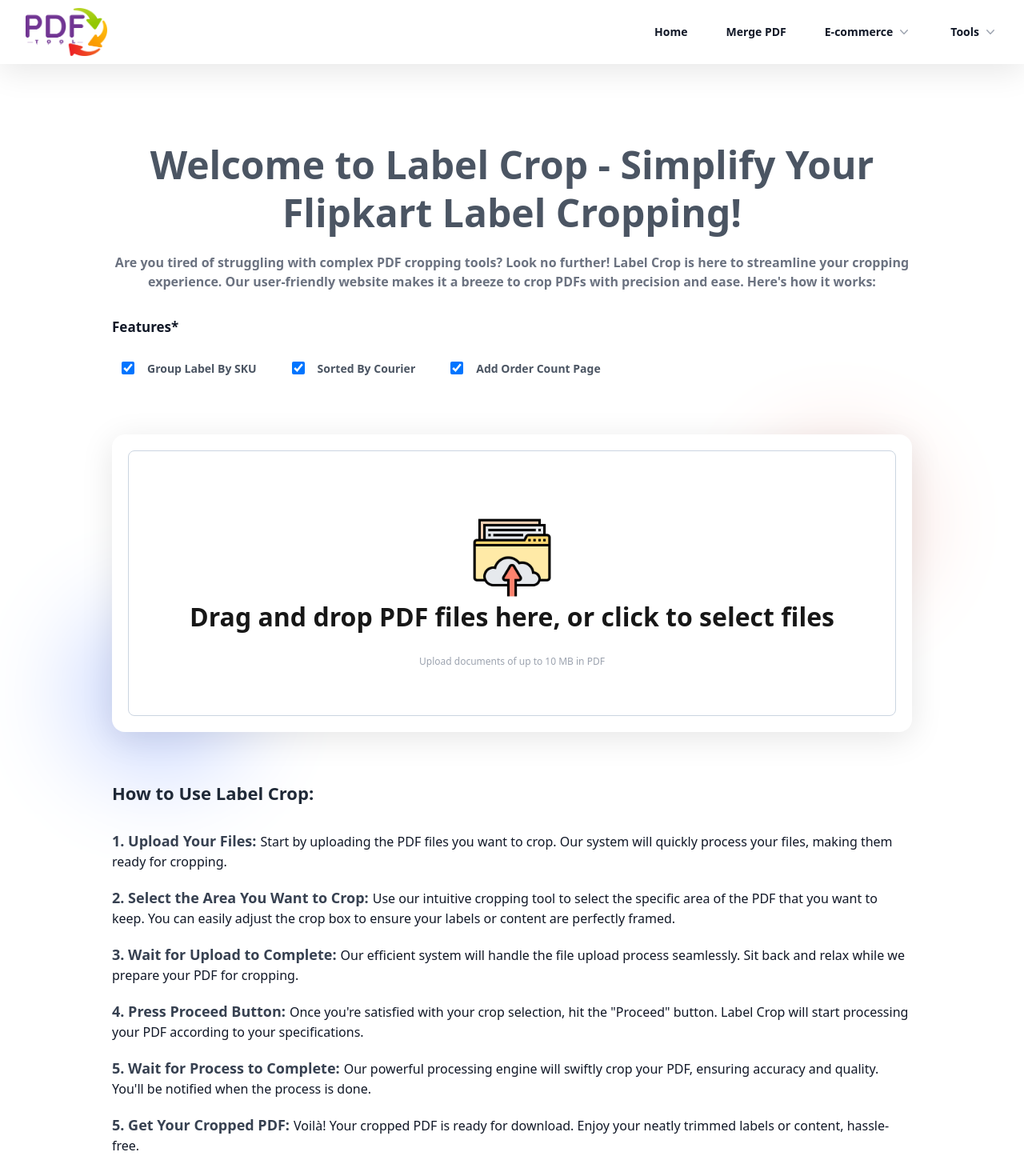
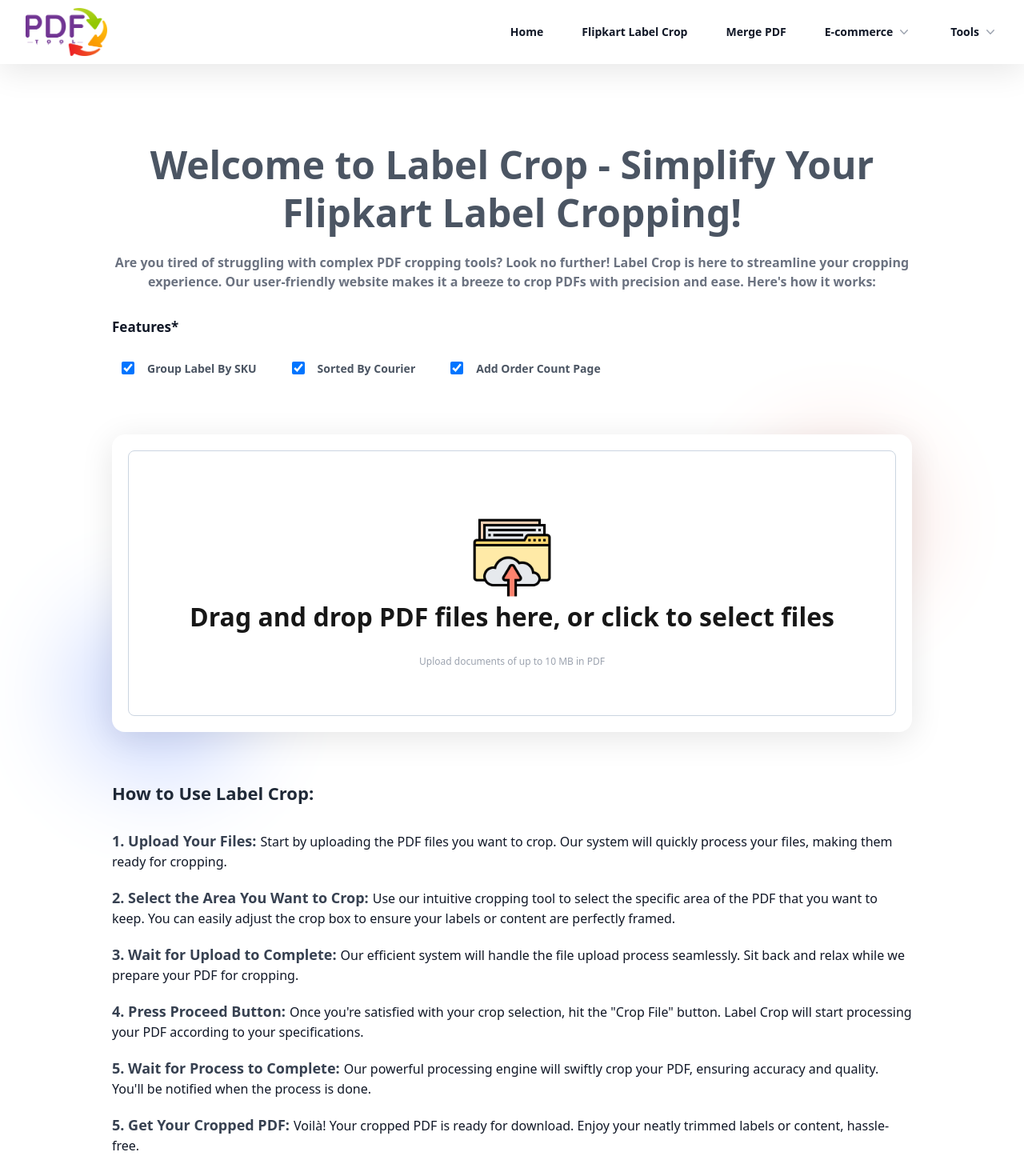
Before and after one commit to JBH105/PDFTool, a Next.js app: page /crop/flipkart in a window 1280 px wide. Shown: the top 1470 px of the page at 80% size. Built offline with nearby package versions, Linux system fonts and the light colour scheme.

Commit message:
add option in mobile view

```diff
--- a/src/components/Header.js
+++ b/src/components/Header.js
@@ -112,12 +112,12 @@ const navigation = {
       current: false,
       accept: "",
     },
-    // {
-    //   name: "Crop PDF",
-    //   href: "/crop-pdf",
-    //   current: false,
-    //   accept: "application/pdf",
-    // },
+    {
+      name: "Flipkart Label Crop",
+      href: "/crop/flipkart",
+      current: false,
+      accept: "application/pdf",
+    },
     {
       name: "Merge PDF",
       href: "/merge-pdf",
--- a/src/pages/crop/[slug].js
+++ b/src/pages/crop/[slug].js
@@ -216,7 +216,7 @@ export default function CropPDF() {
               4. Press Proceed Button:
             </span>
             <span className="pl-[5px] text-gray-900">
-              Once you're satisfied with your crop selection, hit the "Proceed"
+              Once you're satisfied with your crop selection, hit the "Crop File"
               button. Label Crop will start processing your PDF according to
               your specifications.
             </span>
```
